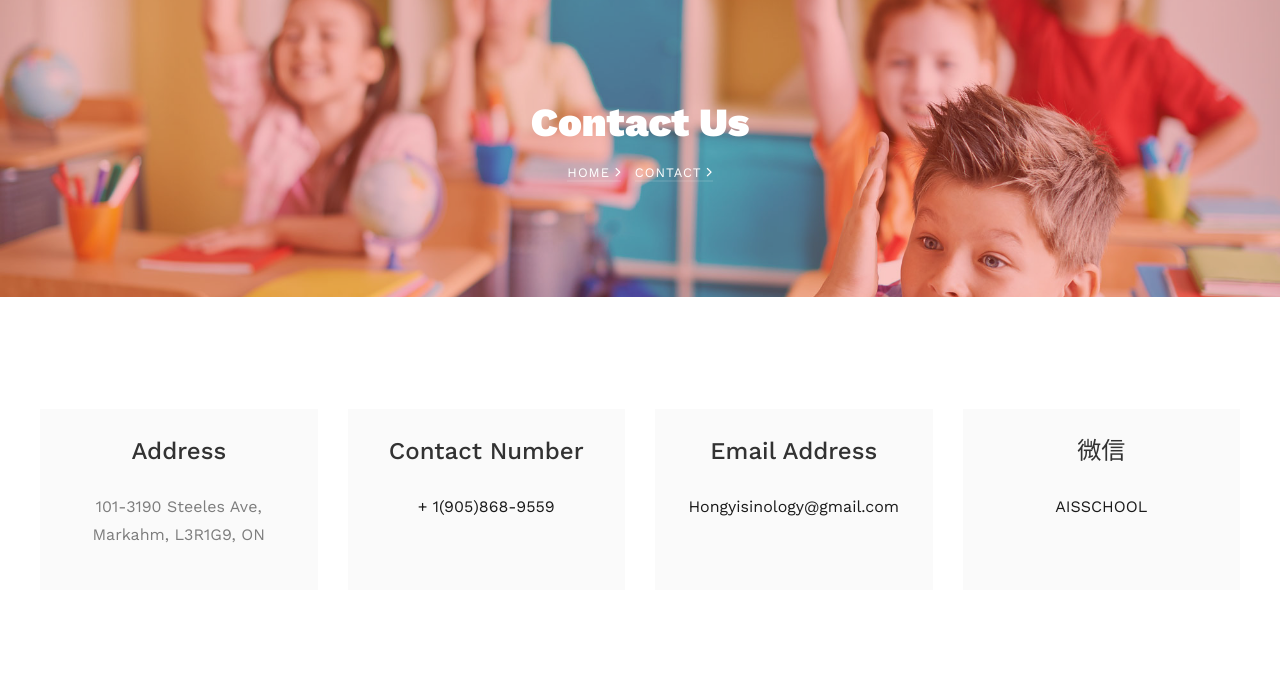
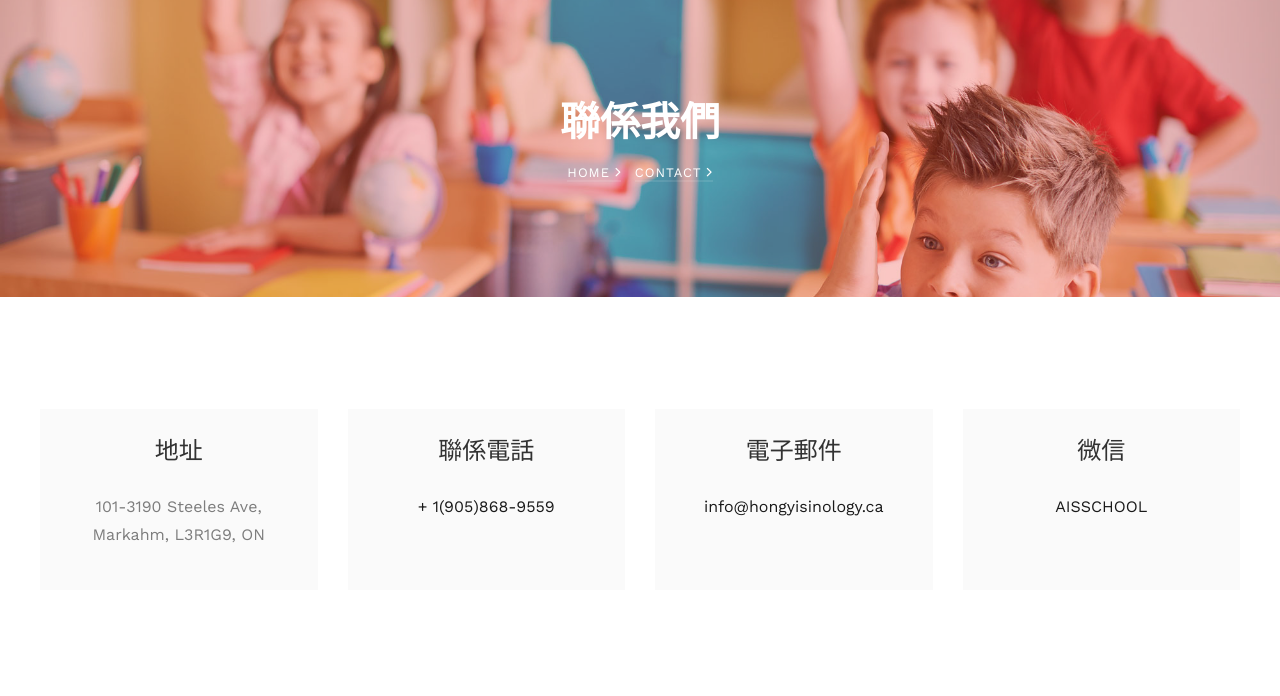
Before and after one commit to l2yao/hongyisinology, a plain HTML site: page contact.html in a window 1280 px wide. Shown: the part 104-800 px from the top of the page. Drawn offline with nearby package versions, Linux system fonts and the light colour scheme; some packages are replaced by stand-ins of ours; no server answers; files whose address does not match are found by name; a web font is replaced by a local one.

Commit message:
update email address

```diff
--- a/contact.html
+++ b/contact.html
@@ -55,7 +55,7 @@
       <div class="container">
         <div class="row no-gutters slider-text align-items-center justify-content-center">
           <div class="col-md-9 ftco-animate text-center">
-            <h1 class="mb-2 bread">Contact Us</h1>
+            <h1 class="mb-2 bread">聯係我們</h1>
             <p class="breadcrumbs"><span class="mr-2"><a href="index.html">Home <i class="ion-ios-arrow-forward"></i></a></span> <span>Contact <i class="ion-ios-arrow-forward"></i></span></p>
           </div>
         </div>
@@ -67,20 +67,20 @@
         <div class="row d-flex mb-5 contact-info">
           <div class="col-md-3 d-flex">
           	<div class="bg-light align-self-stretch box p-4 text-center">
-          		<h3 class="mb-4">Address</h3>
+          		<h3 class="mb-4">地址</h3>
 	            <p>101-3190 Steeles Ave, Markahm, L3R1G9, ON</p>
 	          </div>
           </div>
           <div class="col-md-3 d-flex">
           	<div class="bg-light align-self-stretch box p-4 text-center">
-          		<h3 class="mb-4">Contact Number</h3>
+          		<h3 class="mb-4">聯係電話</h3>
 	            <p><a href="tel://9058689559">+ 1(905)868-9559</a></p>
 	          </div>
           </div>
           <div class="col-md-3 d-flex">
           	<div class="bg-light align-self-stretch box p-4 text-center">
-          		<h3 class="mb-4">Email Address</h3>
-	            <p><a href="mailto:info@yoursite.com">Hongyisinology@gmail.com</a></p>
+          		<h3 class="mb-4">電子郵件</h3>
+	            <p><a href="mailto:info@yoursite.com">info@hongyisinology.ca</a></p>
 	          </div>
           </div>
           <div class="col-md-3 d-flex">
@@ -135,7 +135,7 @@
                   <li><span class="icon icon-map-marker"></span><span class="text">101-3190 Steeles Ave, Markahm, L3R1G9, ON</span></li>
 	                <li><a href="#"><span class="icon icon-phone"></span><span class="text">1(905)868-9559</span></a></li>
 	                <li><a href="#"><span class="icon icon-wechat"></span><span class="text">AISSCHOOL</span></a></li>
-	                <li><a href="#"><span class="icon icon-envelope"></span><span class="text">Hongyisinology@gmail.com</span></a></li>
+	                <li><a href="#"><span class="icon icon-envelope"></span><span class="text">info@hongyisinology.ca</span></a></li>
 	              </ul>
 	            </div>
             </div>
```
Also changed, not shown: about.html (+1 -1 lines), blog-single.html (+1 -1 lines), blog.html (+1 -1 lines), courses.html (+1 -1 lines), english.html (+1 -1 lines), index.html (+1 -1 lines), pricing.html (+1 -1 lines), teacher.html (+1 -1 lines).
